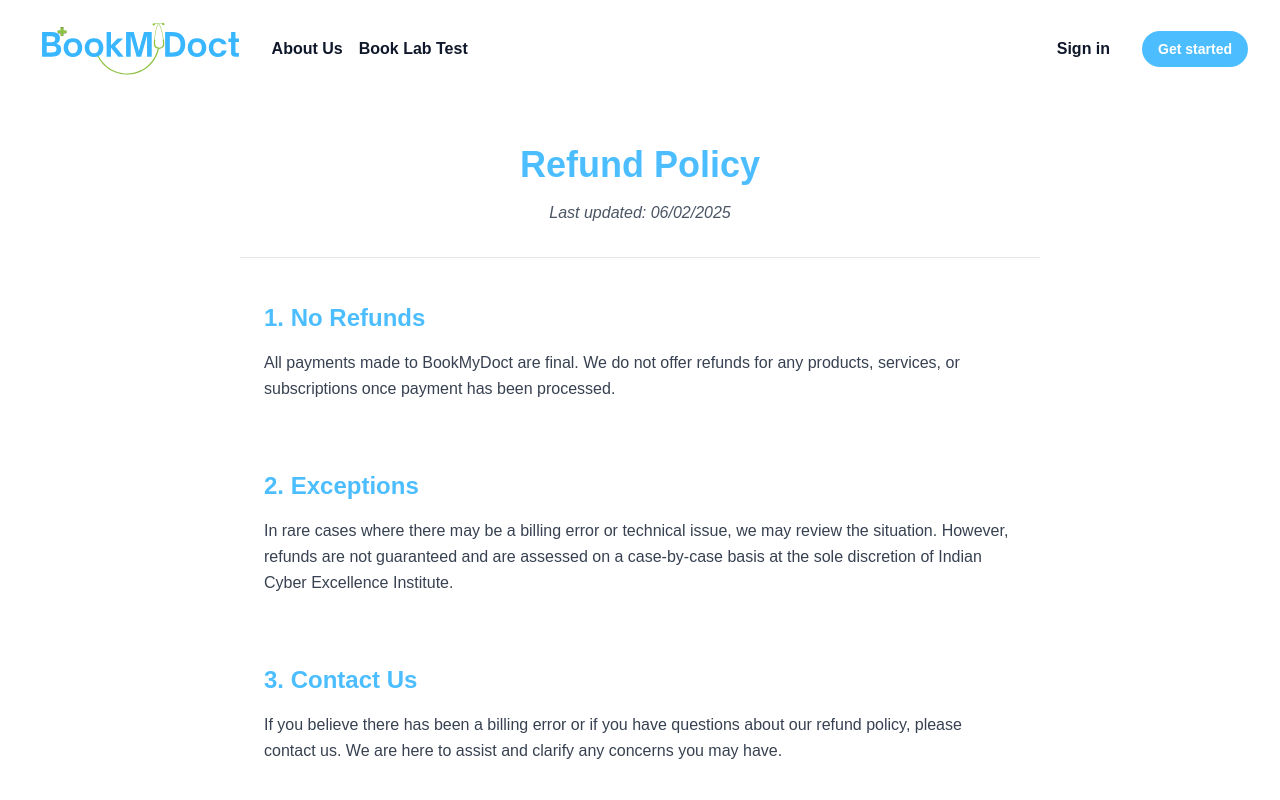
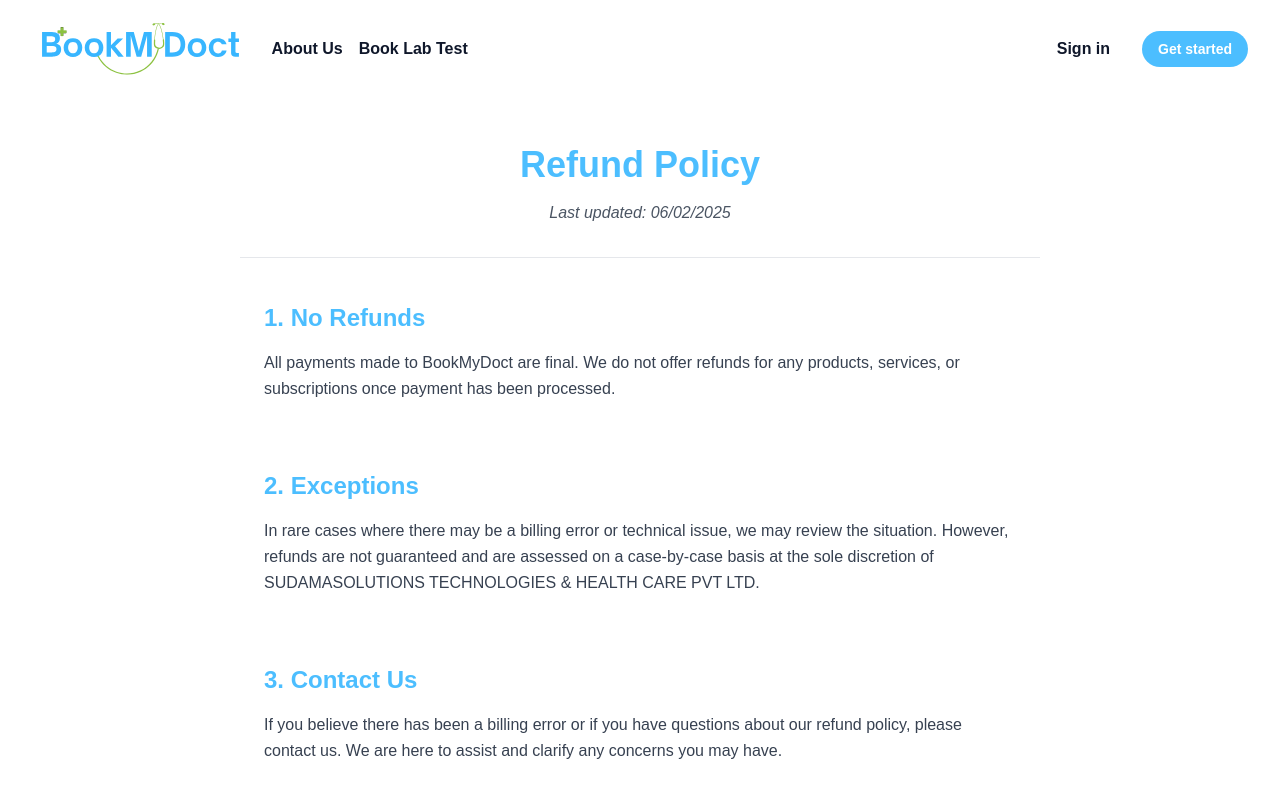
Before and after one commit to abhijitCleanCode/bookmydoct_fe_v2, a Next.js app: page /refundPolicy in a window 1280 px wide. Shown: the top 800 px of the page. Built offline with nearby package versions, Linux system fonts and the light colour scheme; no server answers.

Commit message:
Update page.js

```diff
--- a/src/app/(home)/(legalLinks)/refundPolicy/page.js
+++ b/src/app/(home)/(legalLinks)/refundPolicy/page.js
@@ -18,7 +18,7 @@ export default function RefundPolicy() {
                     <div className="hover:bg-blue-50 p-6 rounded-xl transition-colors duration-300">
                         <h2 className="text-2xl font-semibold text-primary mb-4">2. Exceptions</h2>
                         <p className="text-gray-700 leading-relaxed">
-                            In rare cases where there may be a billing error or technical issue, we may review the situation. However, refunds are not guaranteed and are assessed on a case-by-case basis at the sole discretion of Indian Cyber Excellence Institute.
+                            In rare cases where there may be a billing error or technical issue, we may review the situation. However, refunds are not guaranteed and are assessed on a case-by-case basis at the sole discretion of SUDAMASOLUTIONS TECHNOLOGIES & HEALTH CARE PVT LTD.
                         </p>
                     </div>
 
```
